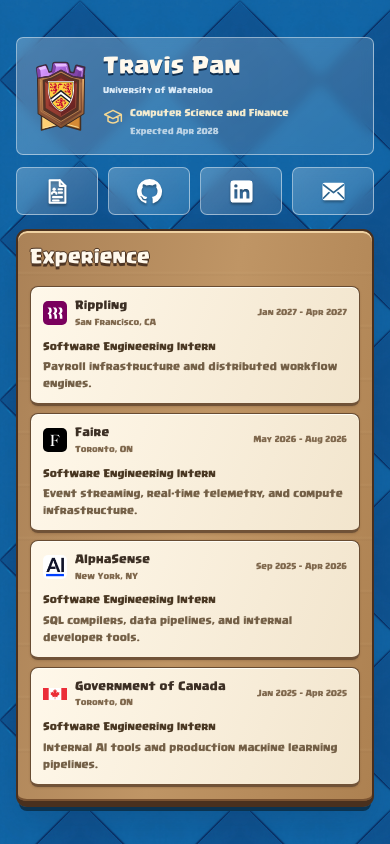
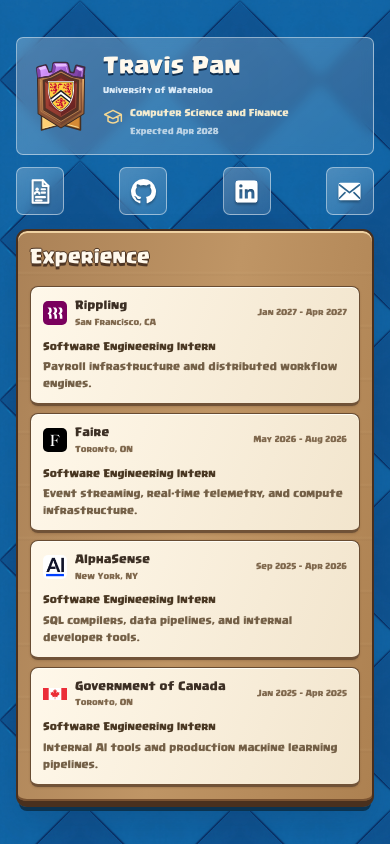
Before and after one commit to travispan75/funny-website, a Next.js app: page / in a window 390 px wide. Built offline with nearby package versions, Linux system fonts and the light colour scheme.

Commit message:
Keep mobile action buttons square and remove duplicate Pages workflow

```diff
--- a/src/app/page.module.css
+++ b/src/app/page.module.css
@@ -457,13 +457,15 @@
   }
 
   .links {
-    grid-template-columns: repeat(4, minmax(0, 1fr));
+    grid-template-columns: repeat(4, 48px);
+    justify-content: space-between;
     gap: 10px;
   }
 
   .link {
-    width: 100%;
+    width: 48px;
     height: 48px;
+    aspect-ratio: 1;
     padding: 9px;
   }
 
@@ -571,12 +573,19 @@
   }
 
   .links {
+    grid-template-columns: repeat(4, 44px);
     gap: 8px;
   }
 
   .link {
+    width: 44px;
     height: 44px;
     padding: 8px;
+  }
+
+  .link svg {
+    width: 26px;
+    height: 26px;
   }
 
   .company {
```
